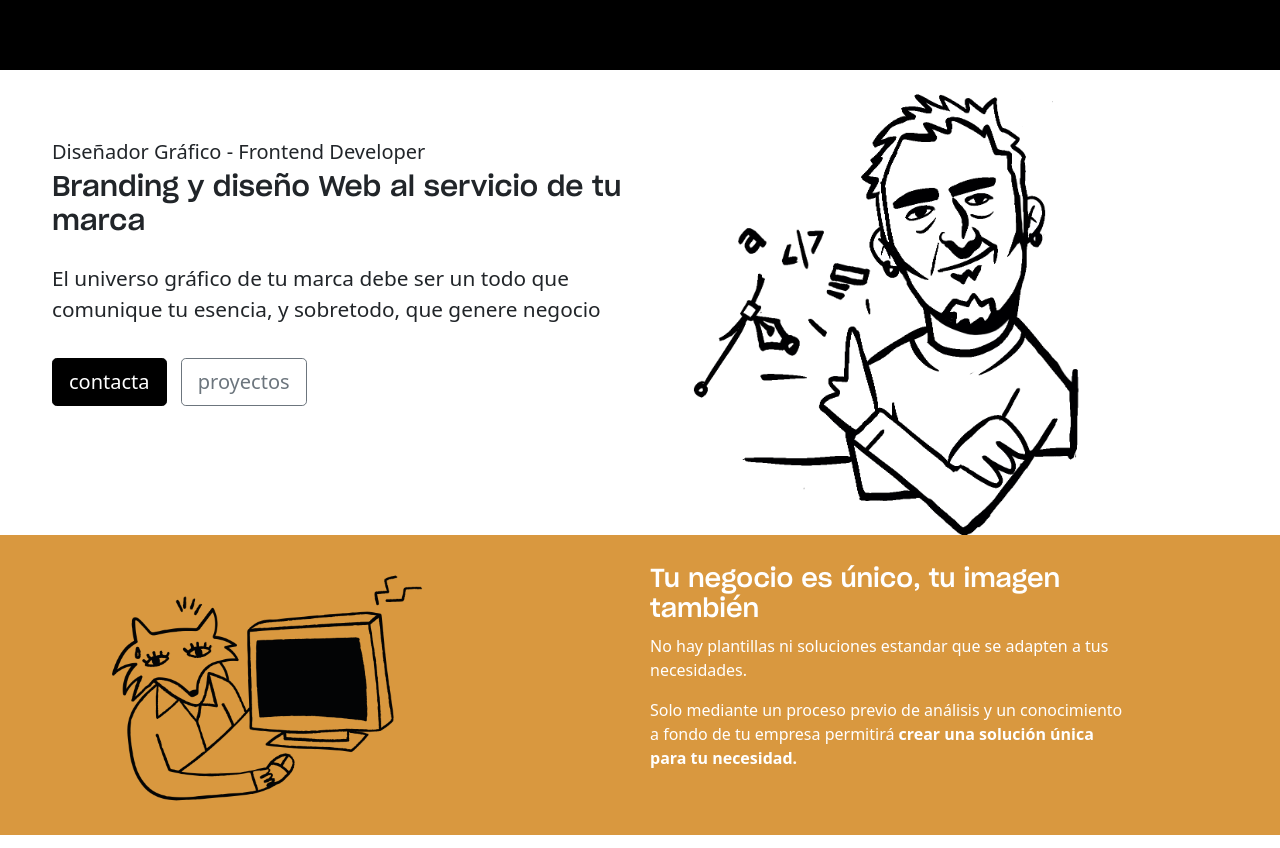
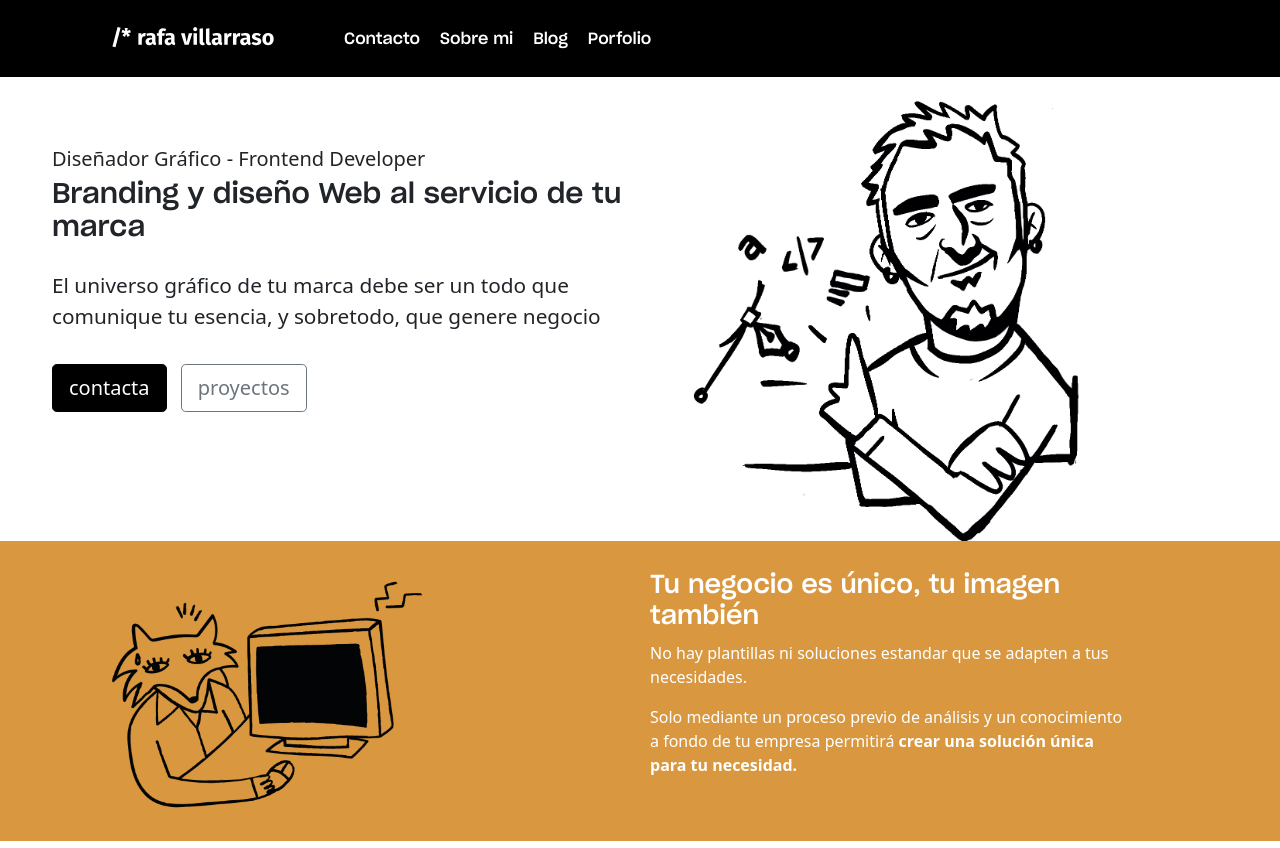
Before and after one commit to rafavillarraso/Landing-page-porfolio, a plain HTML site: page index.html in a window 1280 px wide. Drawn offline with nearby package versions, Linux system fonts and the light colour scheme.

Commit message:
adicion de menu superior de navegacion y formato

```diff
--- a/index.html
+++ b/index.html
@@ -10,11 +10,23 @@
 
     <body>
 <header>
-   <div id="navbar" class=conteiner>
-
+   <div id="navbar" class="container">
+       <div style="display: flex;">
+            <div id="logo" class="navbar-brand">
+            <img src="assets/logo-03.svg">
+            </div>
+            <div class="menu">
+                <ul>
+                    <li><a href="">Porfolio</a></li>
+                    <li><a href="">Blog</a></li>
+                    <li><a href="">Sobre mi</a></li>
+                    <li><a href="">Contacto</a></li>
+                  </ul>
+            </div>
+    </div>
    </div>
 </header>
-<section class=container-fluid>
+<section class="container-fluid">
 <div class="row">
 <div class="col-6" id="cta-section1">
     <div>
--- a/style.css
+++ b/style.css
@@ -11,6 +11,32 @@ header {
     min-height: 70px;
 }
 
+.menu {
+    margin-top: auto;
+    margin-bottom: auto;
+}
+
+.menu ul {
+    align-items: flex-end;
+}
+
+.menu ul li {
+    list-style-type: none;
+    display: inline;
+    padding: 5px 10px;
+    float: right;
+}
+
+.menu ul li a {
+    color: white;
+    text-decoration: none;
+}
+
+#logo {
+    width: 220px;
+    margin-right: 0px;
+}
+
 /* Formateado de la sección 1*/
 
 #cta-section1 {
@@ -21,9 +47,10 @@ header {
     padding-top: 70px;
 }
 
-h3, h2 {
+h3, h2, li a {
     font-family: sharp;
 }
+
 #rafa {
     max-width:inherit;
     height: auto;
```
Also changed, not shown: assets/logo-03.png (added), assets/logo-03.svg (added).
